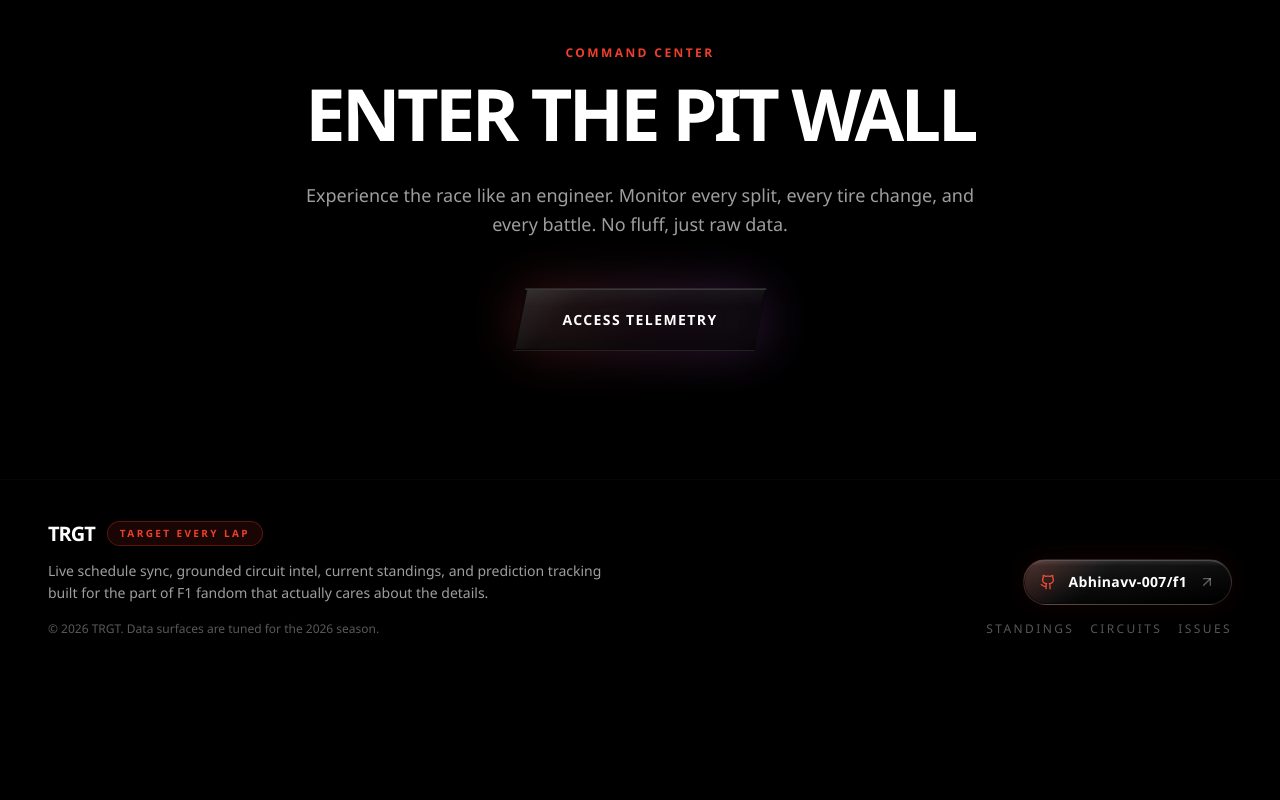
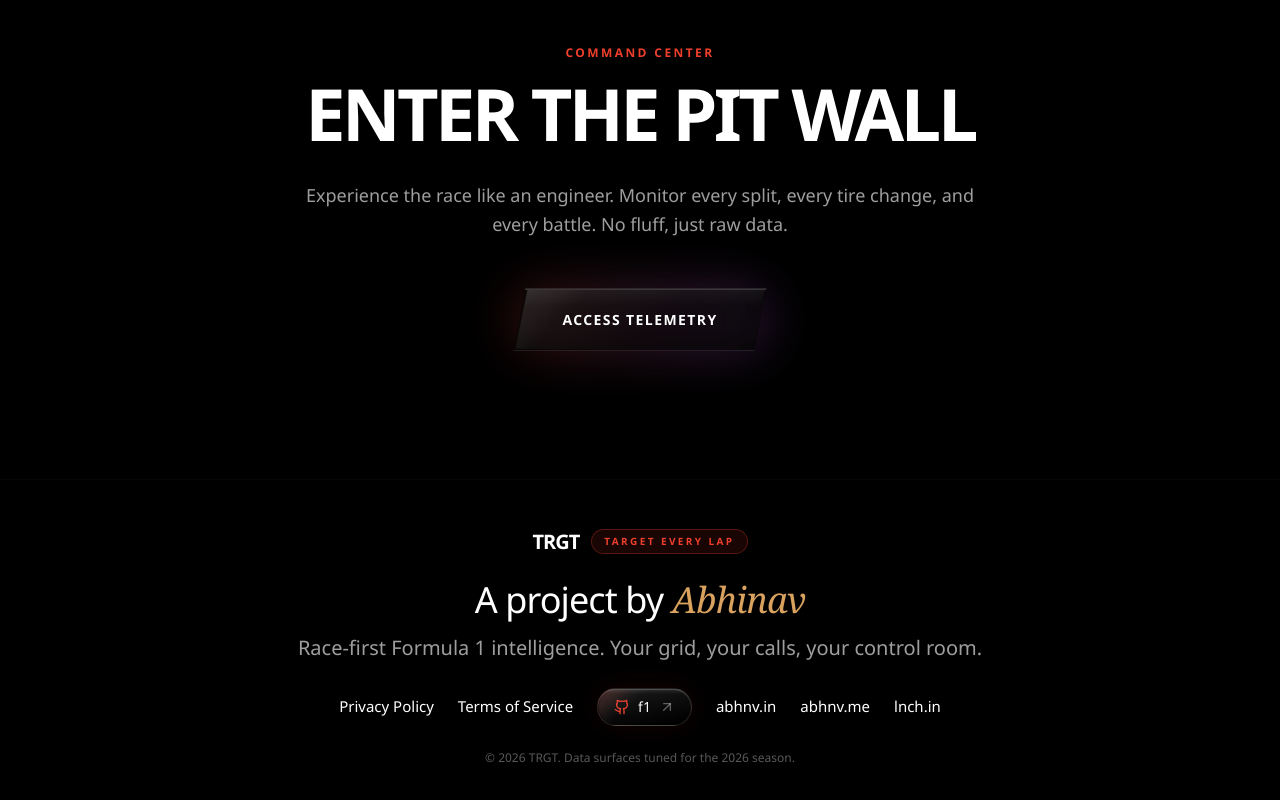
Before and after one commit to Abhinavv-007/f1, a Next.js app: page / in a window 1280 px wide. Shown: the part 1615-2415 px from the top of the page. Before the commit the page ends 2292 px from the top, so only its background shows below. Built offline with nearby package versions, Linux system fonts and the light colour scheme; no server answers.

Commit message:
Restyle footer branding and add policy pages

```diff
--- /dev/null
+++ b/src/app/privacy/page.tsx
@@ -0,0 +1,53 @@
+import Link from "next/link";
+
+const sections = [
+  {
+    title: "What TRGT Stores",
+    body:
+      "TRGT stores the minimum account and prediction data needed to let you sign in, lock race picks, track points, and unlock badges across the season.",
+  },
+  {
+    title: "What TRGT Uses",
+    body:
+      "Session, standings, and circuit surfaces are powered by external motorsport data feeds and local snapshots. Those feeds are used to keep race information timely and visible across the app.",
+  },
+  {
+    title: "Your Control",
+    body:
+      "If you stop using the app, your account remains limited to the stored profile and prediction history needed for leaderboard continuity. No ad-tech or third-party tracking layer is added in the product UI.",
+  },
+];
+
+export default function PrivacyPage() {
+  return (
+    <div className="mx-auto flex min-h-screen w-full max-w-5xl flex-col px-6 pb-24 pt-8 md:px-12">
+      <div className="glass rounded-3xl border border-border-strong p-8 md:p-12">
+        <span className="text-xs font-bold uppercase tracking-[0.22em] text-trgt-crimson">Policy</span>
+        <h1 className="mt-4 font-display text-4xl font-black uppercase tracking-tight text-white md:text-6xl">
+          Privacy Policy
+        </h1>
+        <p className="mt-4 max-w-3xl text-sm leading-relaxed text-text-secondary md:text-lg">
+          TRGT is built to keep the product lean: race data, predictions, badges, and profile continuity without unnecessary noise.
+        </p>
+
+        <div className="mt-10 grid gap-4">
+          {sections.map((section) => (
+            <div key={section.title} className="rounded-2xl border border-white/10 bg-black/25 p-5">
+              <h2 className="text-lg font-black uppercase tracking-[0.08em] text-white">{section.title}</h2>
+              <p className="mt-2 text-sm leading-relaxed text-text-secondary">{section.body}</p>
+            </div>
+          ))}
+        </div>
+
+        <div className="mt-10">
+          <Link
+            href="/"
+            className="glass-button inline-flex h-11 items-center justify-center rounded-full px-5 text-xs font-display uppercase tracking-[0.16em] text-white transition-colors"
+          >
+            Return To Garage
+          </Link>
+        </div>
+      </div>
+    </div>
+  );
+}
--- /dev/null
+++ b/src/app/terms/page.tsx
@@ -0,0 +1,53 @@
+import Link from "next/link";
+
+const sections = [
+  {
+    title: "Use Of TRGT",
+    body:
+      "TRGT is a fan product for race tracking, predictions, and standings. The platform is informational and recreational; it is not an official Formula 1 service.",
+  },
+  {
+    title: "Predictions And Scores",
+    body:
+      "Prediction scoring, accuracy badges, and leaderboard positions depend on the race data available to the app. When upstream feeds fail, cached or local snapshots may be used to keep the product working.",
+  },
+  {
+    title: "Accounts",
+    body:
+      "You are responsible for activity under your sign-in. Accounts may be limited or removed if they are used to disrupt rankings, abuse the service, or automate actions in ways the product does not support.",
+  },
+];
+
+export default function TermsPage() {
+  return (
+    <div className="mx-auto flex min-h-screen w-full max-w-5xl flex-col px-6 pb-24 pt-8 md:px-12">
+      <div className="glass rounded-3xl border border-border-strong p-8 md:p-12">
+        <span className="text-xs font-bold uppercase tracking-[0.22em] text-trgt-crimson">Terms</span>
+        <h1 className="mt-4 font-display text-4xl font-black uppercase tracking-tight text-white md:text-6xl">
+          Terms Of Service
+        </h1>
+        <p className="mt-4 max-w-3xl text-sm leading-relaxed text-text-secondary md:text-lg">
+          These terms cover the basic use of TRGT as a race-intelligence and prediction product.
+        </p>
+
+        <div className="mt-10 grid gap-4">
+          {sections.map((section) => (
+            <div key={section.title} className="rounded-2xl border border-white/10 bg-black/25 p-5">
+              <h2 className="text-lg font-black uppercase tracking-[0.08em] text-white">{section.title}</h2>
+              <p className="mt-2 text-sm leading-relaxed text-text-secondary">{section.body}</p>
+            </div>
+          ))}
+        </div>
+
+        <div className="mt-10">
+          <Link
+            href="/"
+            className="glass-button inline-flex h-11 items-center justify-center rounded-full px-5 text-xs font-display uppercase tracking-[0.16em] text-white transition-colors"
+          >
+            Return To Garage
+          </Link>
+        </div>
+      </div>
+    </div>
+  );
+}
--- a/src/components/layout/Footer.tsx
+++ b/src/components/layout/Footer.tsx
@@ -2,48 +2,66 @@ import Link from "next/link";
 import { ArrowUpRight, Github } from "lucide-react";
 
 const repoHref = "https://github.com/Abhinavv-007/f1";
+const creatorLinks = [
+  { label: "abhnv.in", href: "https://abhnv.in" },
+  { label: "abhnv.me", href: "https://abhnv.me" },
+  { label: "lnch.in", href: "https://lnch.in" },
+];
 
 export function Footer() {
   return (
     <footer className="relative z-10 mt-auto border-t border-border-subtle/30 bg-black/[0.16] backdrop-blur-2xl">
-      <div className="max-w-[1600px] mx-auto px-6 py-10 md:px-12 flex flex-col gap-8 lg:flex-row lg:items-end lg:justify-between">
-        <div className="max-w-xl">
-          <div className="flex items-center gap-3 mb-3">
-            <span className="font-display text-xl font-bold tracking-tighter text-white">
-              TRGT
-            </span>
-            <span className="rounded-full border border-trgt-crimson/30 bg-trgt-crimson/10 px-3 py-1 text-[10px] uppercase tracking-[0.24em] text-trgt-crimson font-bold">
-              Target Every Lap
-            </span>
-          </div>
-          <p className="text-sm leading-relaxed text-text-secondary">
-            Live schedule sync, grounded circuit intel, current standings, and prediction tracking built for the part of F1 fandom that actually cares about the details.
+      <div className="mx-auto flex max-w-[1600px] flex-col items-center gap-6 px-6 py-12 text-center md:px-12">
+        <div className="flex items-center gap-3">
+          <span className="font-display text-xl font-bold tracking-tighter text-white">TRGT</span>
+          <span className="rounded-full border border-trgt-crimson/30 bg-trgt-crimson/10 px-3 py-1 text-[10px] font-bold uppercase tracking-[0.24em] text-trgt-crimson">
+            Target Every Lap
+          </span>
+        </div>
+
+        <div className="space-y-3">
+          <p className="text-2xl font-medium tracking-tight text-white md:text-4xl">
+            A project by{" "}
+            <span className="font-serif italic text-[#d9a25f]">Abhinav</span>
           </p>
-          <p className="text-xs text-text-muted mt-4">
-            © {new Date().getFullYear()} TRGT. Data surfaces are tuned for the 2026 season.
+          <p className="mx-auto max-w-3xl text-sm leading-relaxed text-text-secondary md:text-xl">
+            Race-first Formula 1 intelligence. Your grid, your calls, your control room.
           </p>
         </div>
 
-        <div className="flex flex-col items-start gap-4 lg:items-end">
+        <div className="flex flex-wrap items-center justify-center gap-x-6 gap-y-4 text-sm text-white md:text-[15px]">
+          <Link href="/privacy" className="transition-colors hover:text-trgt-crimson">
+            Privacy Policy
+          </Link>
+          <Link href="/terms" className="transition-colors hover:text-trgt-crimson">
+            Terms of Service
+          </Link>
           <Link
             href={repoHref}
             target="_blank"
             rel="noreferrer"
-            className="glass-button group inline-flex items-center gap-3 rounded-full px-4 py-3 text-sm text-white transition-colors"
+            className="glass-button group inline-flex items-center gap-2 rounded-full px-4 py-2 text-sm text-white transition-colors"
           >
-            <Github className="w-4 h-4 text-trgt-crimson" />
-            <span className="font-bold tracking-wide">Abhinavv-007/f1</span>
-            <ArrowUpRight className="w-4 h-4 text-text-muted group-hover:text-white transition-colors" />
+            <Github className="h-4 w-4 text-trgt-crimson" />
+            <span>f1</span>
+            <ArrowUpRight className="h-4 w-4 text-text-muted transition-colors group-hover:text-white" />
           </Link>
+          {creatorLinks.map((link) => (
+            <Link
+              key={link.href}
+              href={link.href}
+              target="_blank"
+              rel="noreferrer"
+              className="transition-colors hover:text-trgt-crimson"
+            >
+              {link.label}
+            </Link>
+          ))}
+        </div>
 
-          <div className="flex flex-wrap items-center gap-4 text-xs uppercase tracking-[0.2em] text-text-muted">
-            <Link href="/standings" className="hover:text-white transition-colors">Standings</Link>
-            <Link href="/stats" className="hover:text-white transition-colors">Circuits</Link>
-            <Link href={`${repoHref}/issues`} target="_blank" rel="noreferrer" className="hover:text-white transition-colors">
-              Issues
-            </Link>
-          </div>
-        </div>
+        <p className="text-xs text-text-muted">
+          © {new Date().getFullYear()} TRGT. Data surfaces tuned for the 2026 season.
+        </p>
       </div>
     </footer>
   );
```
